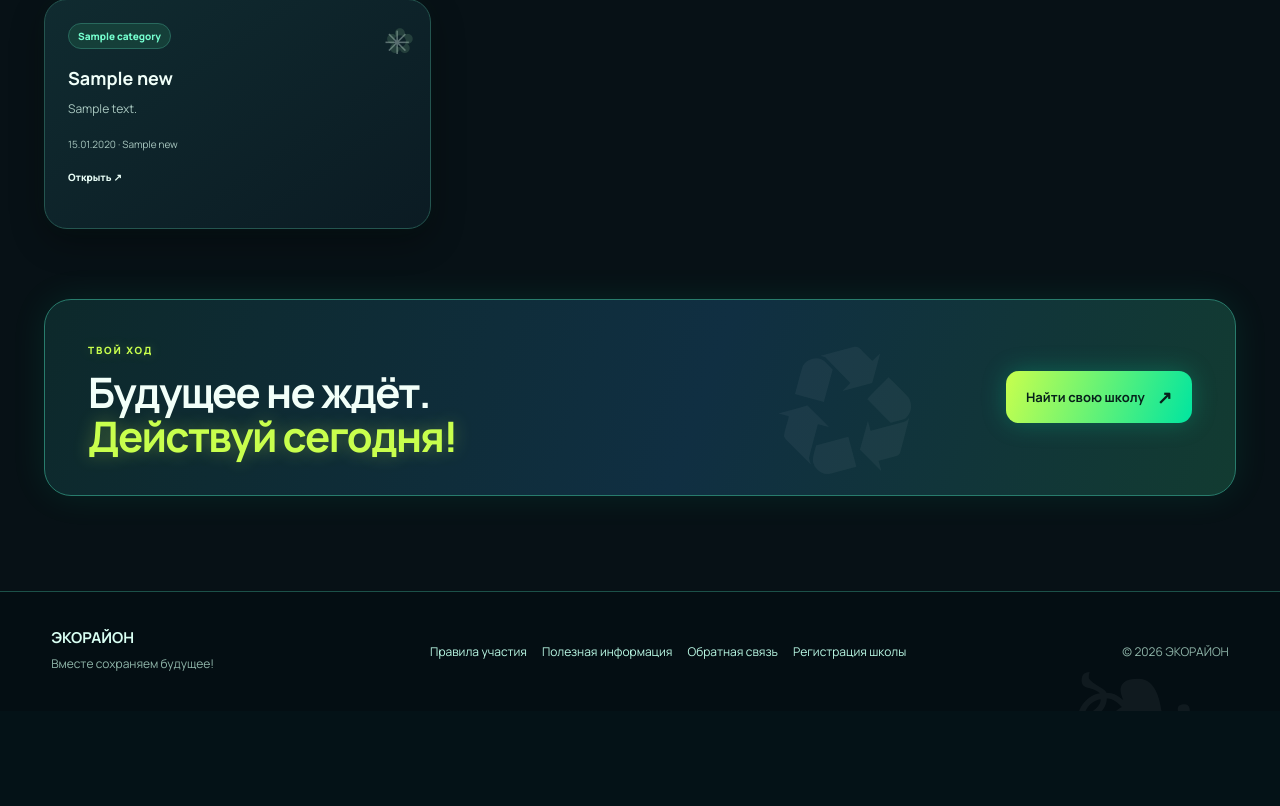
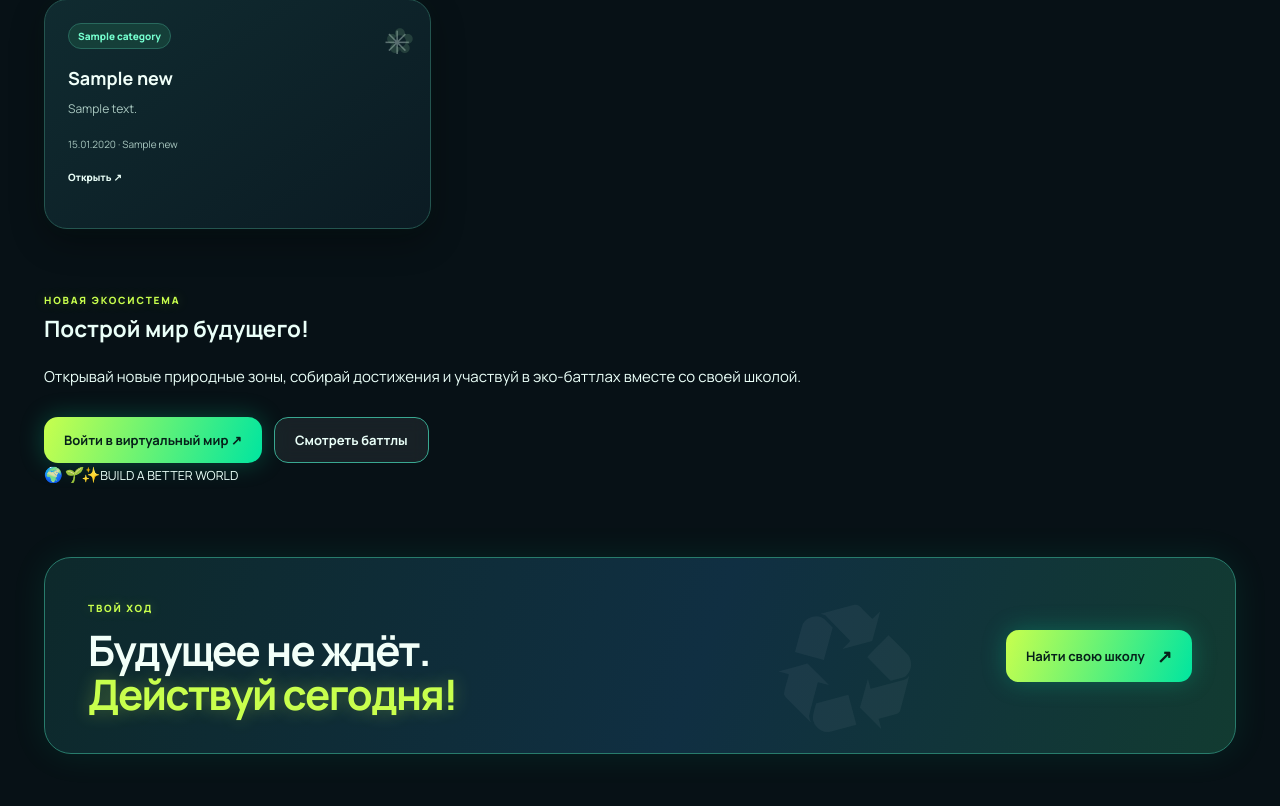
Before and after one commit to dudojtsergej065-gif/ekorayon, a Node server app: template ekorayon/views/home.ejs in a window 1280 px wide. Shown: the part 2429-3235 px from the top of the page. Before the commit the page ends 3100 px from the top, so only its background shows below. Run offline with Node 20, Linux system fonts and the light colour scheme; the template is opened without the code that fills it: most values are stand-ins (such as "Sample title", 1, 10 or a date in 2020); some web fonts are replaced.

Commit message:
Promote virtual world and eco battles on homepage

```diff
--- a/ekorayon/views/home.ejs
+++ b/ekorayon/views/home.ejs
@@ -48,6 +48,8 @@
 
 <section class="section home-news-section"><div class="section-head"><div><span class="eyebrow home-eyebrow">📣 БУДЬ В ТЕМЕ</span><h2><%= t('Новости и события','Навіны і падзеі') %></h2><p class="section-subtitle">Экоакции, инициативы и важные события нашего района.</p></div></div><div class="news-grid home-news-grid"><% news.forEach((n,i)=>{ %><a class="news-card home-news-card news-tone-<%= i%3 %>" href="/news/<%= n.id %>"><span class="tag"><%= n.category %></span><span class="news-deco"><%= ['✳','🌱','⚡'][i%3] %></span><h3><%= n.title %></h3><p><%= n.body.slice(0,150) %><%= n.body.length>150?'…':'' %></p><small><%= new Date(n.created_at).toLocaleDateString('ru-RU') %><% if(n.school_name){ %> · <%= n.school_name %><% } %></small><span class="news-open">Открыть ↗</span></a><% }) %><% if(!news.length){ %><div class="empty">Новости появятся здесь после публикации администрацией.</div><% } %></div></section>
 
+<section class="world-promo"><div><span class="eyebrow"><%= t('НОВАЯ ЭКОСИСТЕМА','НОВАЯ ЭКАСІСТЭМА') %></span><h2><%= t('Построй мир будущего!','Пабудуй свет будучыні!') %></h2><p><%= t('Открывай новые природные зоны, собирай достижения и участвуй в эко-баттлах вместе со своей школой.','Адкрывай новыя прыродныя зоны, збірай дасягненні і ўдзельнічай у эка-батлах разам са сваёй школай.') %></p><div class="actions"><a class="btn primary" href="/world"><%= t('Войти в виртуальный мир','Увайсці ў віртуальны свет') %> ↗</a><a class="btn ghost" href="/battles"><%= t('Смотреть баттлы','Глядзець батлы') %></a></div></div><div class="world-promo-art"><span>🌍</span><i>🌱</i><b>✨</b><small>BUILD A BETTER WORLD</small></div></section>
+
 <section class="home-final-cta"><div><span class="eyebrow">ТВОЙ ХОД</span><h2>Будущее не ждёт.<br><em>Действуй сегодня!</em></h2></div><a class="btn cta-btn" href="/schools">Найти свою школу <span>↗</span></a><span class="cta-symbol">♻</span></section>
 
 <%- include('partials/footer') %>
```
